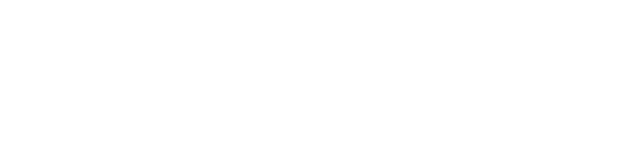
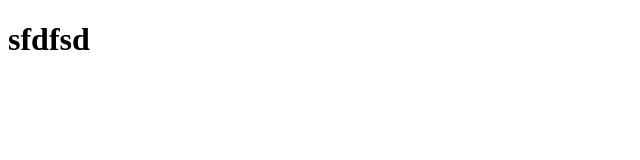
Before and after one commit to codeWebZhang/Rebase, a website: page index.html in a window 1280 px wide. Shown: the whole page, without its empty margins (0-640 px from the left). Drawn offline with Linux system fonts and the light colour scheme.

Commit message:
feat(test): encapsulate component

```diff
--- a/index.html
+++ b/index.html
@@ -6,5 +6,7 @@
     <meta http-equiv="X-UA-Compatible" content="ie=edge" />
     <title>Document</title>
   </head>
-  <body></body>
+  <body>
+    <h1>sfdfsd</h1>
+  </body>
 </html>
```
